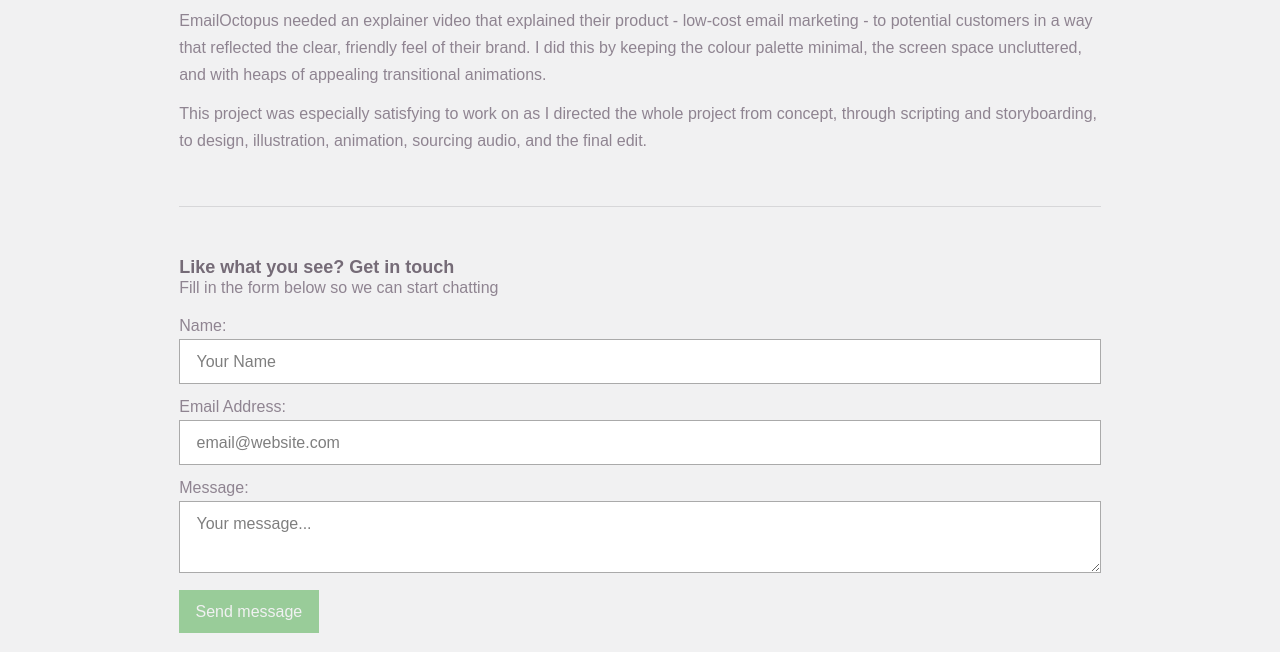
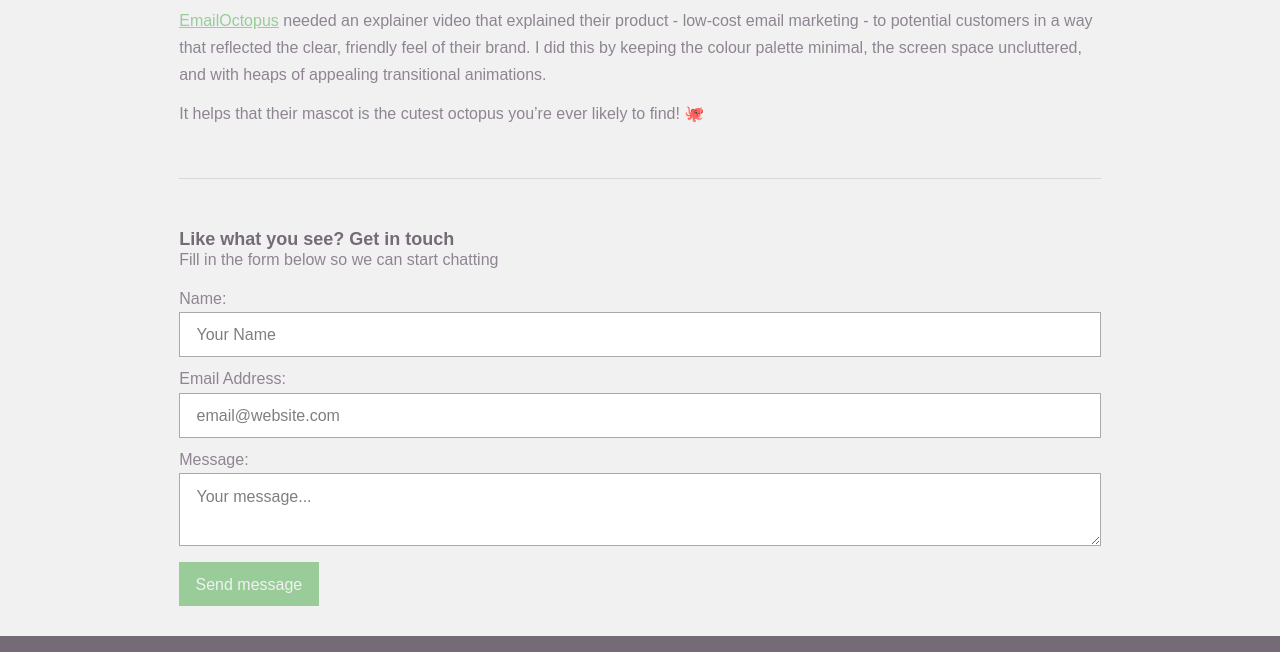
Before and after one commit to StephenMinty/itsminty.co.uk, a Jekyll site: the page built from _projects/emailoctopus-explainer.md, in a window 1280 px wide and 900 px high, scrolled down 383 px, cut to the strip 248-900 px from the top of the window. Built offline with Jekyll 4.4.1, drawn with Linux system fonts in a browser that asks for light colours; some web fonts are replaced.

Commit message:
Updated Levv Collateral Damage and 1 other file

```diff
--- a/_projects/emailoctopus-explainer.md
+++ b/_projects/emailoctopus-explainer.md
@@ -2,11 +2,11 @@
 title: EmailOctopus Explainer
 position: 5
 image: "/uploads/octopus_thumbnail.jpg"
-excerpt: An introduction to EmailOctopus
+excerpt:
 ---
 
 {% include video.html id="147313994" %}
 
-EmailOctopus needed an explainer video that explained their product - low-cost email marketing - to potential customers in a way that reflected the clear, friendly feel of their brand. I did this by keeping the colour palette minimal, the screen space uncluttered, and with heaps of appealing transitional animations.
+[EmailOctopus](https://emailoctopus.com/) needed an explainer video that explained their product - low-cost email marketing - to potential customers in a way that reflected the clear, friendly feel of their brand. I did this by keeping the colour palette minimal, the screen space uncluttered, and with heaps of appealing transitional animations.
 
-This project was especially satisfying to work on as I directed the whole project from concept, through scripting and storyboarding, to design, illustration, animation, sourcing audio, and the final edit.
+It helps that their mascot is the cutest octopus you're ever likely to find! 🐙
--- a/_projects/levv-collateral-damage.markdown
+++ b/_projects/levv-collateral-damage.markdown
@@ -8,7 +8,6 @@ excerpt: Lyric video for LEVV - Collateral Damage.
 
 {% include video.html id="203157339" %}
 
-Animated lyrics for LEVV's music video for Collateral Damage. The director wanted something simple yet bold that complimented the unique lighting of the shots.
+Animated lyrics for the LEVV - Collateral Damage music video. The director wanted something simple yet bold that complimented the unique lighting of the shots.
 
-* Director: William Price III
-* Music: LEVV
+Director: [William Price III](https://vimeo.com/williampriceiii)
```
